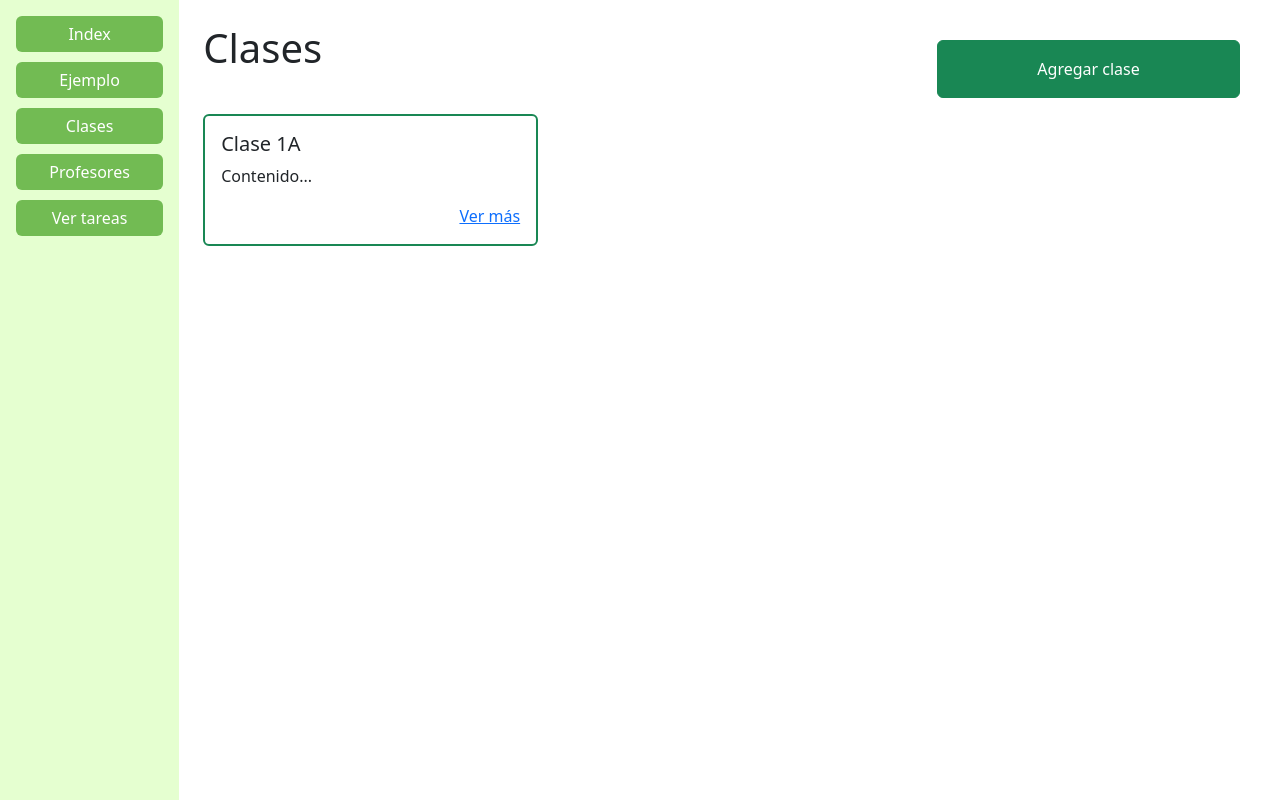
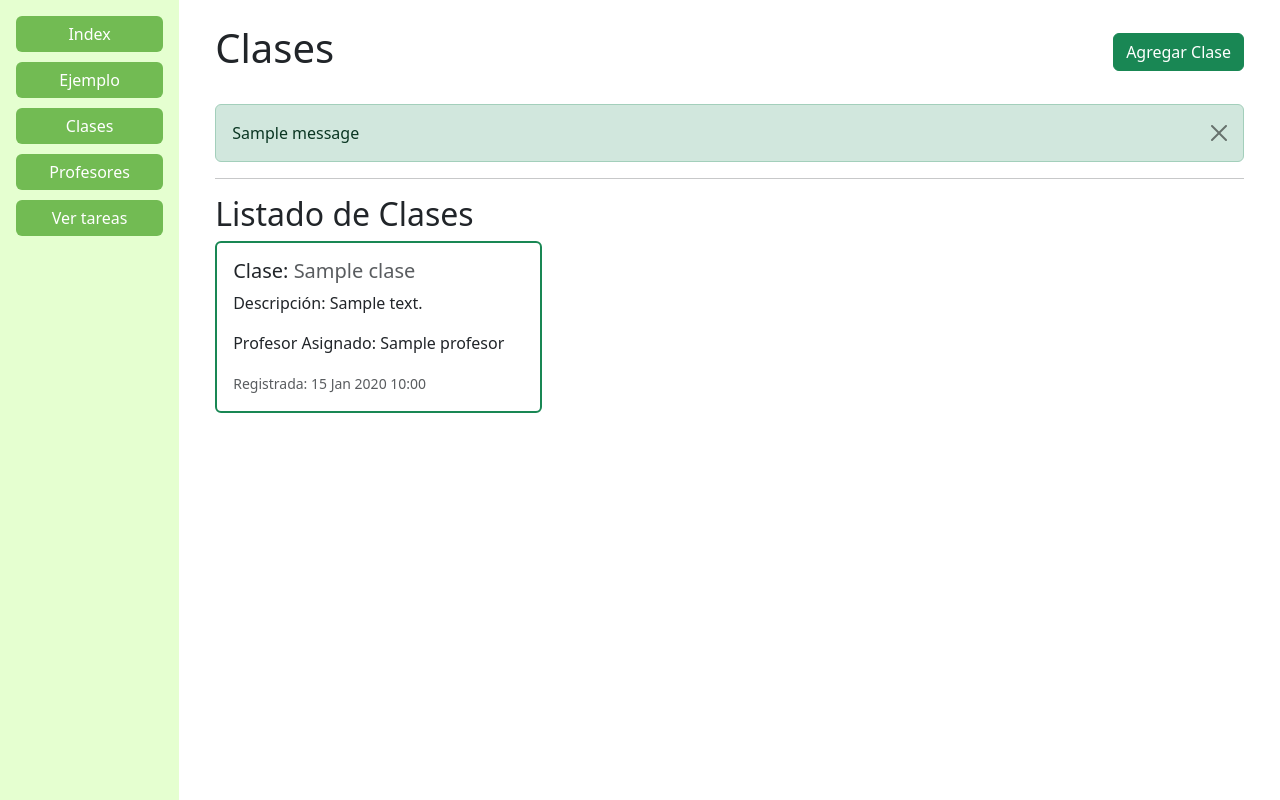
Before and after one commit to Schrodinger137/COAI, a Django app: page /clases/ in a window 1280 px wide. Shown: the part 62-862 px from the top of the page. Run offline with Django 4.2, Linux system fonts and the light colour scheme; tables that the repository leaves empty hold one stand-in row (values such as "Sample post"); one stand-in notice (Sample message) is shown.

Commit message:
modal clases ver1

```diff
--- a/principal/forms.py
+++ b/principal/forms.py
@@ -1,6 +1,6 @@
 from django import forms
 from django.contrib.auth.models import User
-from .models import Profesor
+from .models import Profesor,Clase
 
 class ProfesorRegistrationForm(forms.ModelForm):
     # Campos para el modelo User
@@ -89,3 +89,17 @@ class ProfesorRegistrationForm(forms.ModelForm):
             profesor.save()
 
         return profesor
+class ClaseForm(forms.ModelForm):
+    class Meta:
+        model = Clase
+        fields = ['nombre', 'descripcion', 'profesor']
+        widgets = {
+            'nombre': forms.TextInput(attrs={'class': 'form-control', 'placeholder': 'Nombre de la Clase'}),
+            'descripcion': forms.Textarea(attrs={'class': 'form-control', 'rows': 3, 'placeholder': 'Descripción'}),
+            'profesor': forms.Select(attrs={'class': 'form-control'}),
+        }
+        labels = {
+            'nombre': 'Nombre de la Clase',
+            'descripcion': 'Descripción',
+            'profesor': 'Profesor Asignado',
+        }
--- a/principal/templates/principal/clases.html
+++ b/principal/templates/principal/clases.html
@@ -1,29 +1,97 @@
 {% extends "plataforma/menu.html" %}
 
-{%block contenido%}
-<div>
-    <div class="row">
-        <div class="col">
+{% block contenido %}
+<div class="container-fluid">
+    <div class="row mb-4 align-items-center">
+        <div class="col-md-6">
             <h1>Clases</h1>
         </div>
-        <div class="col"></div>
-         <div class="col-md-4">
-           <div class="d-grid m-3">
-            <button type="button" class="btn btn-success p-3">Agregar clase</button>
+        <div class="col-md-6 text-end"> {# Columna para el botón alineado a la derecha #}
+            {# Botón que abre el modal para registrar una Clase #}
+            <button type="button" class="btn btn-success" data-bs-toggle="modal" data-bs-target="#registrarClaseModal">
+                <i class="fas fa-plus-circle"></i> Agregar Clase
+            </button>
         </div>
-         </div>
     </div>
+
+    {# Mensajes de Django #}
+    {% if messages %}
+        <div class="my-3">
+            {% for message in messages %}
+                <div class="alert alert-{{ message.tags }} alert-dismissible fade show" role="alert">
+                    {{ message }}
+                    <button type="button" class="btn-close" data-bs-dismiss="alert" aria-label="Close"></button>
+                </div>
+            {% endfor %}
+        </div>
+    {% endif %}
+    <hr>
+    <h2>Listado de Clases</h2>
     <div class="row">
-        <div class="col-md-6 col-lg-4"> <!-- Se adapta al tamaño de pantalla -->
-            <div class="card border-2 border-success">
-                <div class="card-body">
-                    <h5 class="card-title">Clase 1A</h5>
-                    <p class="card-text">Contenido...</p>
-                    <a href="{% url 'detalleClase' %}" class="card-link float-end">Ver más</a>
+        {% if clases %}
+            {% for clase in clases %}
+                <div class="col-xl-4 col-lg-6 col-md-12 mb-4"> {# Ajustes de columnas para responsividad #}
+                    <div class="card border-2 border-success h-100"> {# Puedes cambiar el color de la tarjeta si quieres #}
+                        <div class="card-body">
+                            <h5 class="card-title">Clase: <span class="text-muted">{{ clase.nombre }}</span></h5>
+                            <p class="card-text">Descripción: {{ clase.descripcion|default:"N/A" }}</p>
+                            <p class="card-text">Profesor Asignado:
+                                {% if clase.profesor %}
+                                    {{ clase.profesor.nombre }}
+                                {% else %}
+                                    <span class="text-muted">Sin asignar</span>
+                                {% endif %}
+                            </p>
+                            <p class="card-text"><small class="text-muted">Registrada: {{ clase.created_at|date:"d M Y H:i" }}</small></p>
+                          {# <a href="{% url 'detalleClase' clase.id %}" class="card-link float-end">Ver más</a> #}
+                        </div>
+                    </div>
                 </div>
-            </div>
-        </div>
-
+            {% endfor %}
+        {% else %}
+            <p class="col-12">No hay clases registradas aún.</p>
+        {% endif %}
     </div>
 </div>
-{%endblock%}
+
+{# Modal para registrar una Clase con Bootstrap #}
+<div class="modal fade" id="registrarClaseModal" tabindex="-1" aria-labelledby="registrarClaseModalLabel" aria-hidden="true">
+    <div class="modal-dialog modal-dialog-centered">
+        <div class="modal-content">
+            <div class="modal-header">
+                <h5 class="modal-title" id="registrarClaseModalLabel">Registrar Nueva Clase</h5>
+                <button type="button" class="btn-close" data-bs-dismiss="modal" aria-label="Close"></button>
+            </div>
+            <form method="post" action="{% url 'clases' %}">
+                {% csrf_token %}
+                <div class="modal-body">
+                    {# Itera sobre los campos del formulario de Clase que pasas desde la vista #}
+                    {% for field in form %}
+                        <div class="mb-3">
+                            {{ field.label_tag }} {# muestra la etiqueta de cada campo #}
+                            {{ field }} {# muestra el input de cada campo #}
+                            {% if field.help_text %}
+                                <div class="form-text text-muted">{{ field.help_text }}</div>
+                            {% endif %}
+                            {% for error in field.errors %}
+                                <div class="text-danger small">{{ error }}</div> {# arroja si hay errores#}
+                            {% endfor %}
+                        </div>
+                    {% endfor %}
+                    {% if form.non_field_errors %}
+                        <div class="alert alert-danger">
+                            {% for error in form.non_field_errors %}
+                                {{ error }}
+                            {% endfor %}
+                        </div>
+                    {% endif %}
+                </div>
+                <div class="modal-footer">
+                    <button type="button" class="btn btn-secondary" data-bs-dismiss="modal">Cancelar</button>
+                    <button type="submit" class="btn btn-primary">Registrar Clase</button>
+                </div>
+            </form>
+        </div>
+    </div>
+</div>
+{% endblock %}
--- a/principal/templates/principal/profesores.html
+++ b/principal/templates/principal/profesores.html
@@ -39,7 +39,6 @@
                             <p class="card-text">Correo: {{ profesor.user.email }}</p>
                             <p class="card-text">Teléfono: {{ profesor.telefono|default:"N/A" }}</p>
                             <p class="card-text"><small class="text-muted">Registrado: {{ profesor.created_at|date:"d M Y H:i" }}</small></p>
-                            {# Opcional: Mostrar clases que imparte este profesor #}
                             {% if profesor.clases_impartidas.all %}
                                 <h6>Clases Asignadas:</h6>
                                 <ul>
@@ -50,7 +49,7 @@
                             {% else %}
                                 <p><small class="text-muted">Aún no tiene clases asignadas.</small></p>
                             {% endif %}
-                            {# Puedes añadir botones de editar/eliminar aquí si es necesario #}
+                            {# pendiente añadir botones de editar/eliminar #}
                         </div>
                     </div>
                 </div>
--- a/principal/views.py
+++ b/principal/views.py
@@ -4,8 +4,8 @@ from django.contrib.auth import logout, authenticate, login
 from django.contrib.auth.models import User
 from django.contrib import messages
 from django.contrib.auth.models import Group
-from .forms import ProfesorRegistrationForm
-from .models import Profesor, Clase # Asegúrate de importar tus modelos
+from .forms import ProfesorRegistrationForm,ClaseForm
+from .models import Profesor, Clase
 
 # Create your views here.
 
@@ -35,8 +35,6 @@ def log_out(request):
     logout(request)
     return redirect('index')
 
-def clases(request):
-    return render(request, 'principal/clases.html')
 
 def profesores(request):
     form = ProfesorRegistrationForm()
@@ -65,3 +63,22 @@ def tareas(request):
 
 def detalleClase(request):
     return render(request, 'principal/detalleClase.html')
+
+def clases(request):
+    clases = Clase.objects.all()
+    form = ClaseForm()
+
+    if request.method == 'POST':
+        form = ClaseForm(request.POST)
+        if form.is_valid():
+            form.save()
+            messages.success(request, 'Clase registrada')
+            return redirect('clases') # Redirige el modal a la misma vista
+        else:
+            messages.error(request, 'Error al registrar la clase')
+
+    context = {
+        'clases': clases,
+        'form': form, #pasamos el form al contexto
+    }
+    return render(request, 'principal/clases.html', context)
```
